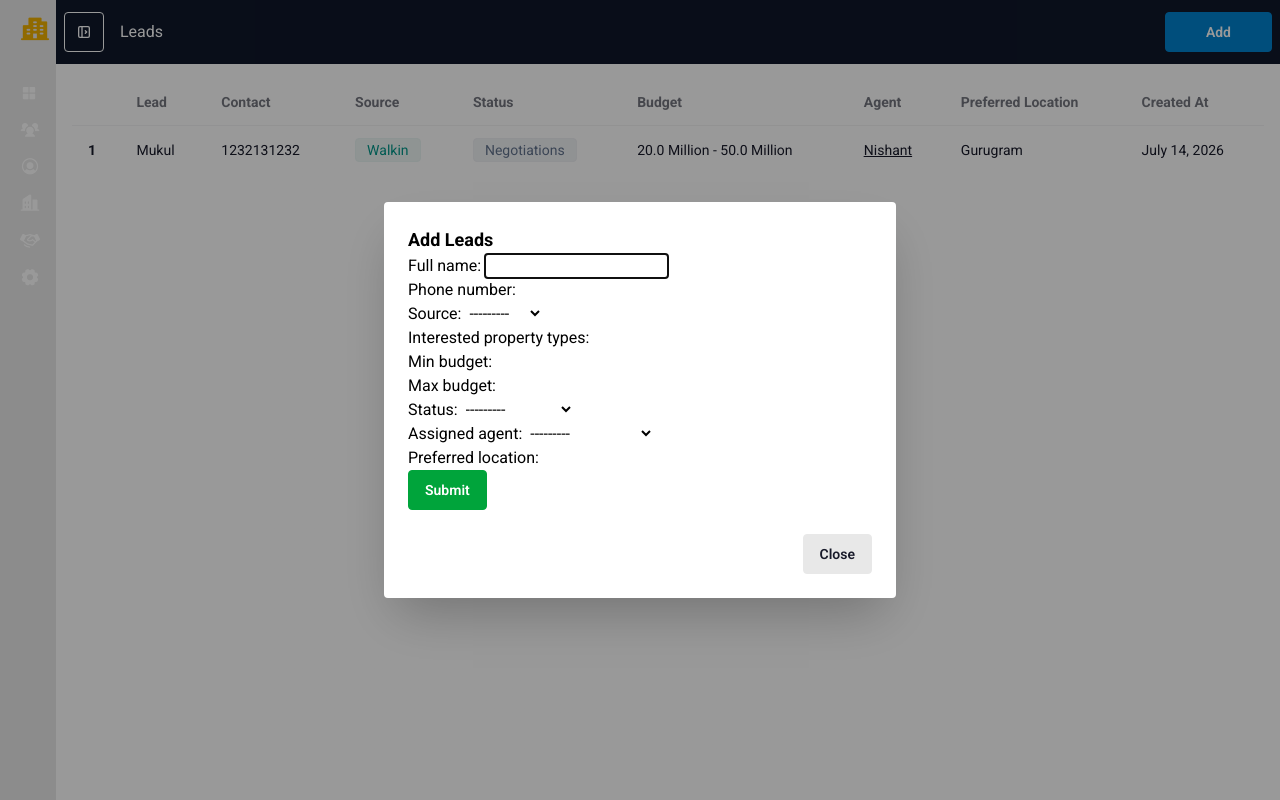
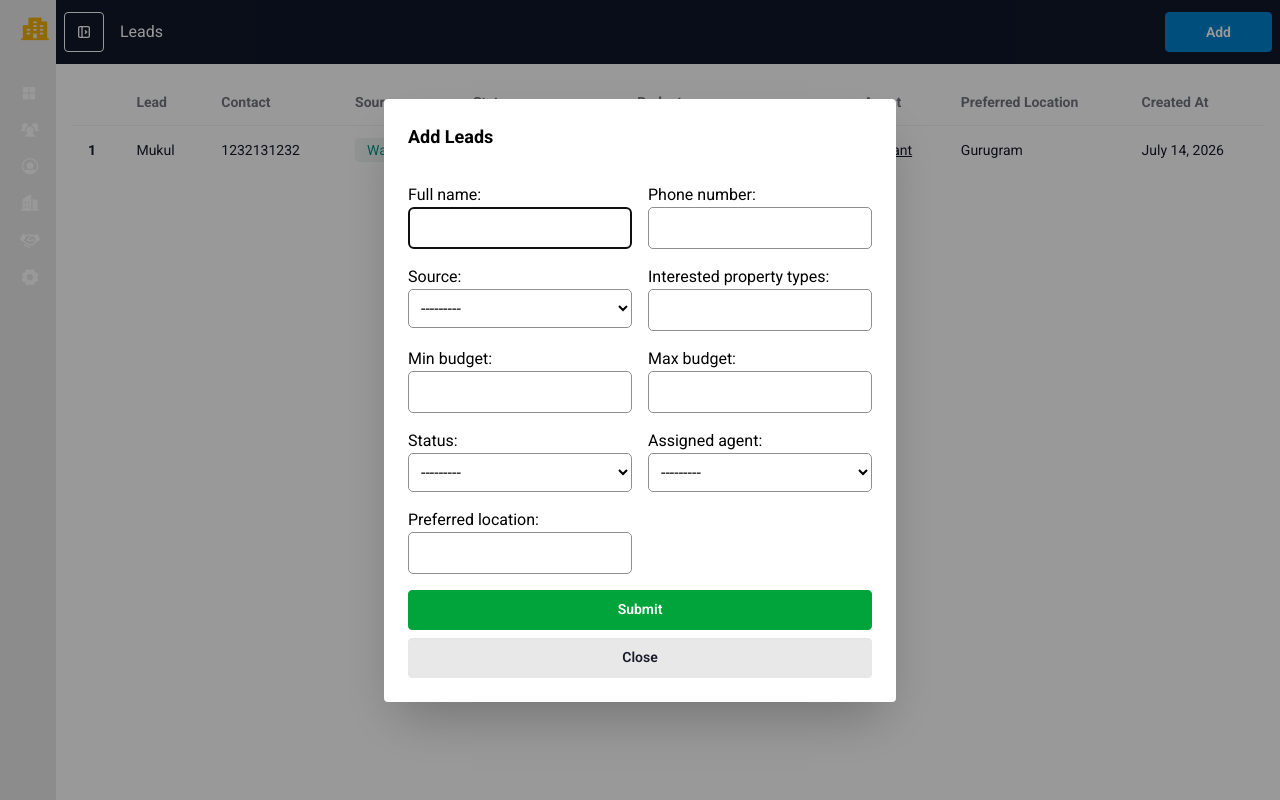
Before and after one commit to sagar1343/crm, a Django app: page /leads/ in a window 1280 px wide, after a click on "Add". Run offline with Django 5.2, Linux system fonts and the light colour scheme; data comes from the database, SQL or seed files in the repository; both versions use the stored data as it was after the commit; style sheets or scripts are compiled from the project's sources; some libraries are stand-ins or nearby versions.

Commit message:
styled html form

```diff
--- a/core/forms.py
+++ b/core/forms.py
@@ -9,6 +9,8 @@ class AgentForm(forms.ModelForm):
 
 
 class PropertyForm(forms.ModelForm):
+    description = forms.CharField()
+
     class Meta:
         model = Property
         fields = "__all__"
--- a/core/models.py
+++ b/core/models.py
@@ -1,6 +1,5 @@
 from django.db import models
 from django.contrib.auth.models import User
-import humanize
 
 
 class Agent(models.Model):
--- a/core/static/global.css
+++ b/core/static/global.css
@@ -10,3 +10,39 @@
 * {
   font-family: "Roboto", sans-serif;
 }
+
+form {
+  width: 100%;
+  max-height: 80vh;
+  margin-top: 2rem;
+  display: flex;
+  flex-direction: column;
+  gap: 1rem;
+}
+
+form > div {
+  display: flex;
+  flex-direction: column;
+}
+
+input,
+select {
+  padding: 8px;
+  border-radius: 5px;
+  border: 1px solid rgb(143, 143, 143);
+}
+
+.gridform {
+  width: 100%;
+  overflow: hidden;
+  display: grid;
+  grid-template-columns: 1fr 1fr;
+}
+
+.gridform > button {
+  grid-column: span 2;
+}
+
+#id_image {
+  width: 100%;
+}
--- a/core/templates/base.html
+++ b/core/templates/base.html
@@ -34,15 +34,14 @@
                 <div class="px-4">{% block title %}{% endblock %}</div>
                 <div class="flex justify-end grow">
                     <button class="btn px-10 btn-primary" onclick="my_modal_1.showModal()">Add</button>
+
                     <dialog id="my_modal_1" class="modal text-black">
                         <div class="modal-box">
                             <h3 class="text-lg font-bold">{% block formtitle %}{% endblock %}</h3>
                             {% block formcontent %} {% endblock %}
-                            <div class="modal-action">
-                                <form method="dialog">
-                                    <button class="btn">Close</button>
-                                </form>
-                            </div>
+                            <form method="dialog" class="mt-2!">
+                                <button class="btn">Close</button>
+                            </form>
                         </div>
                     </dialog>
                 </div>
--- a/core/templates/pages/agents.html
+++ b/core/templates/pages/agents.html
@@ -18,6 +18,6 @@ Create Agent
 <form action="{% url 'agents' %}" method="post" enctype="multipart/form-data">
     {% csrf_token %}
     {{ form }}
-    <button type="submit" class="btn btn-success">Submit</button>
+    <button type="submit" class="mt-4 btn btn-success">Submit</button>
 </form>
 {% endblock %}
--- a/core/templates/pages/leads.html
+++ b/core/templates/pages/leads.html
@@ -15,7 +15,7 @@ Add Leads
 
 
 {% block formcontent %}
-<form action="{% url 'leads' %}" method="post">
+<form class="gridform" action="{% url 'leads' %}" method="post">
     {% csrf_token %}
     {{ form }}
     <button type="submit" class="btn btn-success">Submit</button>
--- a/core/templates/pages/properties.html
+++ b/core/templates/pages/properties.html
@@ -14,7 +14,7 @@ Add Property
 
 
 {% block formcontent %}
-<form action="{% url 'properties' %}" method="post" enctype="multipart/form-data">
+<form class="gridform" action="{% url 'properties' %}" method="post" enctype="multipart/form-data">
     {% csrf_token %}
     {{ form }}
     <button type="submit" class="btn btn-success">Submit</button>
```
Also changed, not shown: db.sqlite3, media/properties/pexels-abid-ali-150086727-10647324_hdrU4Lk.jpg (added), 1 other file.
